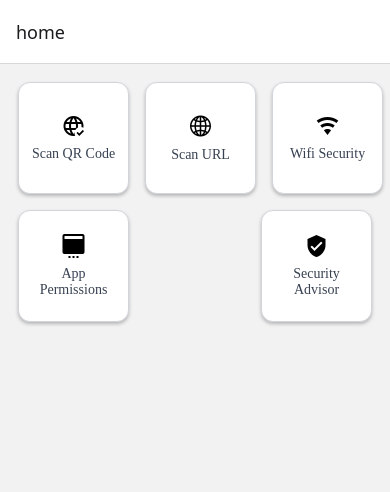
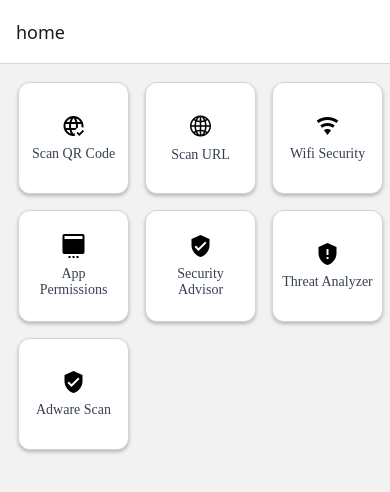
Before and after one commit to ujjwal2707-code/MCS-Frontend, a React Native app: screen / in a window 390 px wide. Shown: the top 492 px of the page. Built offline with nearby package versions, Linux system fonts and the light colour scheme.

Commit message:
update home screen

```diff
--- a/src/navigation/application.tsx
+++ b/src/navigation/application.tsx
@@ -13,6 +13,10 @@ import {
   ScanUrl,
   SecurityAdvisor,
   WifiSecurity,
+  ThreatAdvisor,
+  AdwareScan,
+  AppStatistics,
+  HiddenApps,
 } from '../screens';
 const Stack = createStackNavigator<RootStackParamList>();
 
@@ -30,6 +34,10 @@ const ApplicationNavigator = () => {
             component={SecurityAdvisor}
             name={Paths.SecurityAdvisor}
           />
+          <Stack.Screen component={ThreatAdvisor} name={Paths.ThreatAdvisor} />
+          <Stack.Screen component={AdwareScan} name={Paths.AdwareScan} />
+          <Stack.Screen component={AppStatistics} name={Paths.AppStatistics} />
+          <Stack.Screen component={HiddenApps} name={Paths.HiddenApps} />
         </Stack.Navigator>
       </NavigationContainer>
     </SafeAreaProvider>
--- a/src/navigation/paths.ts
+++ b/src/navigation/paths.ts
@@ -4,5 +4,9 @@ export const enum Paths {
     ScanUrl = 'scan-url',
     WifiSecurity = 'wifi-security',
     AppPermission = 'app-permission',
-    SecurityAdvisor = 'security-advisor'
+    SecurityAdvisor = 'security-advisor',
+    ThreatAdvisor = 'threat-advisor',
+    AdwareScan = 'adware-scan',
+    AppStatistics = 'app-statistics',
+    HiddenApps = 'hidden-apps'
   }
--- a/src/navigation/types.ts
+++ b/src/navigation/types.ts
@@ -8,6 +8,10 @@ export type RootStackParamList = {
   [Paths.WifiSecurity]:undefined;
   [Paths.AppPermission]: undefined;
   [Paths.SecurityAdvisor]:undefined;
+  [Paths.ThreatAdvisor]:undefined;
+  [Paths.AdwareScan]:undefined;
+  [Paths.AppStatistics]:undefined;
+  [Paths.HiddenApps]:undefined;
 };
 
 export type RootScreenProps<
--- /dev/null
+++ b/src/screens/adware-scan.tsx
@@ -0,0 +1,12 @@
+import { View, Text } from 'react-native'
+import React from 'react'
+
+const AdwareScan = () => {
+  return (
+    <View>
+      <Text>AdwareScan</Text>
+    </View>
+  )
+}
+
+export default AdwareScan
--- /dev/null
+++ b/src/screens/app-statistics.tsx
@@ -0,0 +1,12 @@
+import { View, Text } from 'react-native'
+import React from 'react'
+
+const AppStatistics = () => {
+  return (
+    <View>
+      <Text>AppStatistics</Text>
+    </View>
+  )
+}
+
+export default AppStatistics
--- /dev/null
+++ b/src/screens/hidden-apps.tsx
@@ -0,0 +1,12 @@
+import { View, Text } from 'react-native'
+import React from 'react'
+
+const HiddenApps = () => {
+  return (
+    <View>
+      <Text>HiddenApps</Text>
+    </View>
+  )
+}
+
+export default HiddenApps
--- a/src/screens/home.tsx
+++ b/src/screens/home.tsx
@@ -82,4 +82,20 @@ const featureTiles: FeatureTileType[] = [
     label: 'Security Advisor',
     route: Paths.SecurityAdvisor,
   },
+  {
+    id: '6',
+    icon: (
+      <MaterialCommunityIcons name="shield-alert" size={24} color="black" />
+    ),
+    label: 'Threat Analyzer',
+    route: Paths.ThreatAdvisor,
+  },
+  {
+    id: '7',
+    icon: (
+      <MaterialCommunityIcons name="shield-check" size={24} color="black" />
+    ),
+    label: 'Adware Scan',
+    route: Paths.AdwareScan,
+  },
 ];
--- a/src/screens/index.ts
+++ b/src/screens/index.ts
@@ -4,3 +4,7 @@ export {default as ScanUrl} from './scan-url'
 export {default as WifiSecurity} from './wifi-security'
 export {default as AppPermission} from './app-permissions'
 export {default as SecurityAdvisor} from './security-advisor'
+export {default as ThreatAdvisor} from './threat-advisor'
+export {default as AdwareScan} from './adware-scan'
+export {default as AppStatistics} from './app-statistics'
+export {default as HiddenApps} from './hidden-apps'
--- /dev/null
+++ b/src/screens/threat-advisor.tsx
@@ -0,0 +1,12 @@
+import { View, Text } from 'react-native'
+import React from 'react'
+
+const ThreatAdvisor = () => {
+  return (
+    <View>
+      <Text>ThreatAdvisor</Text>
+    </View>
+  )
+}
+
+export default ThreatAdvisor
```
